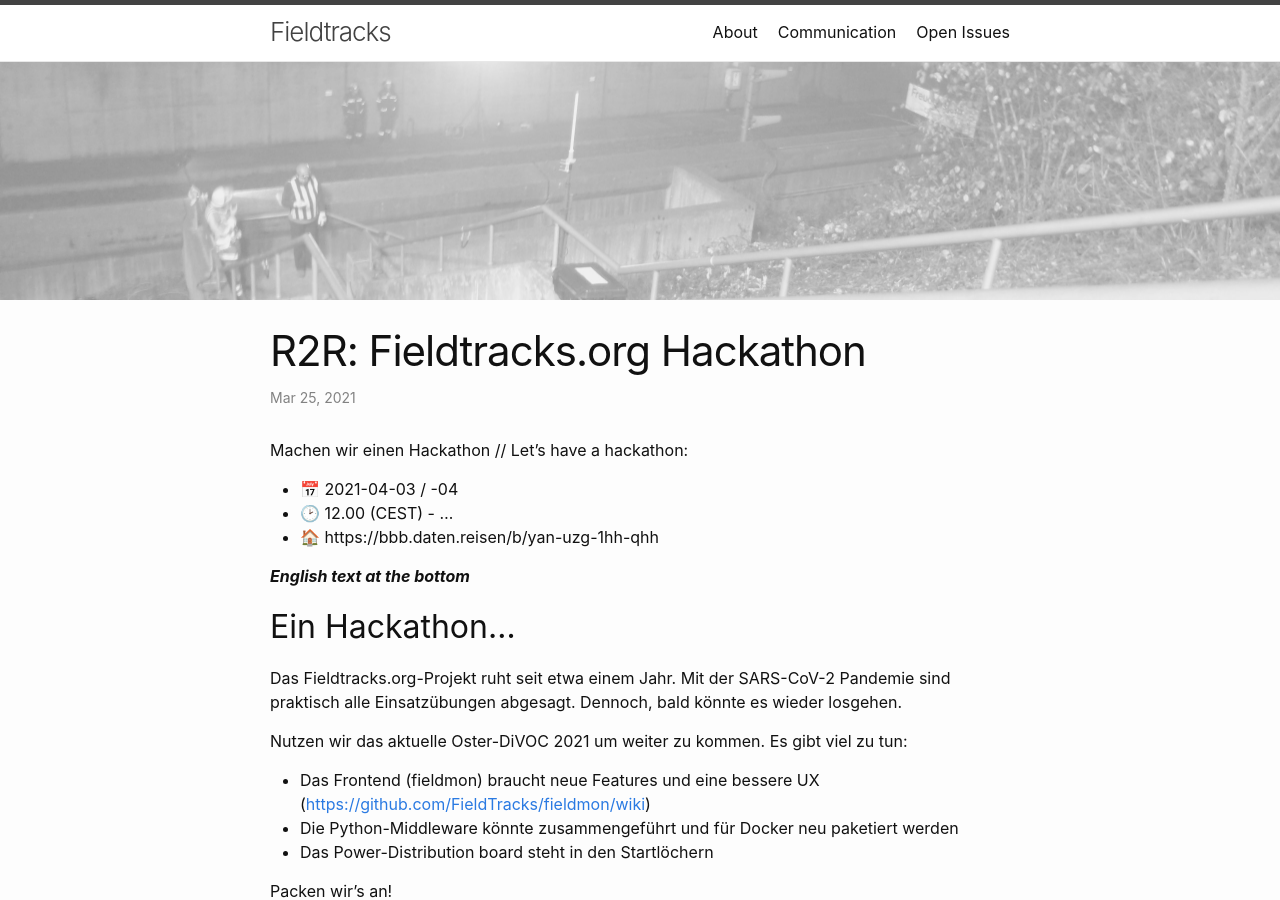
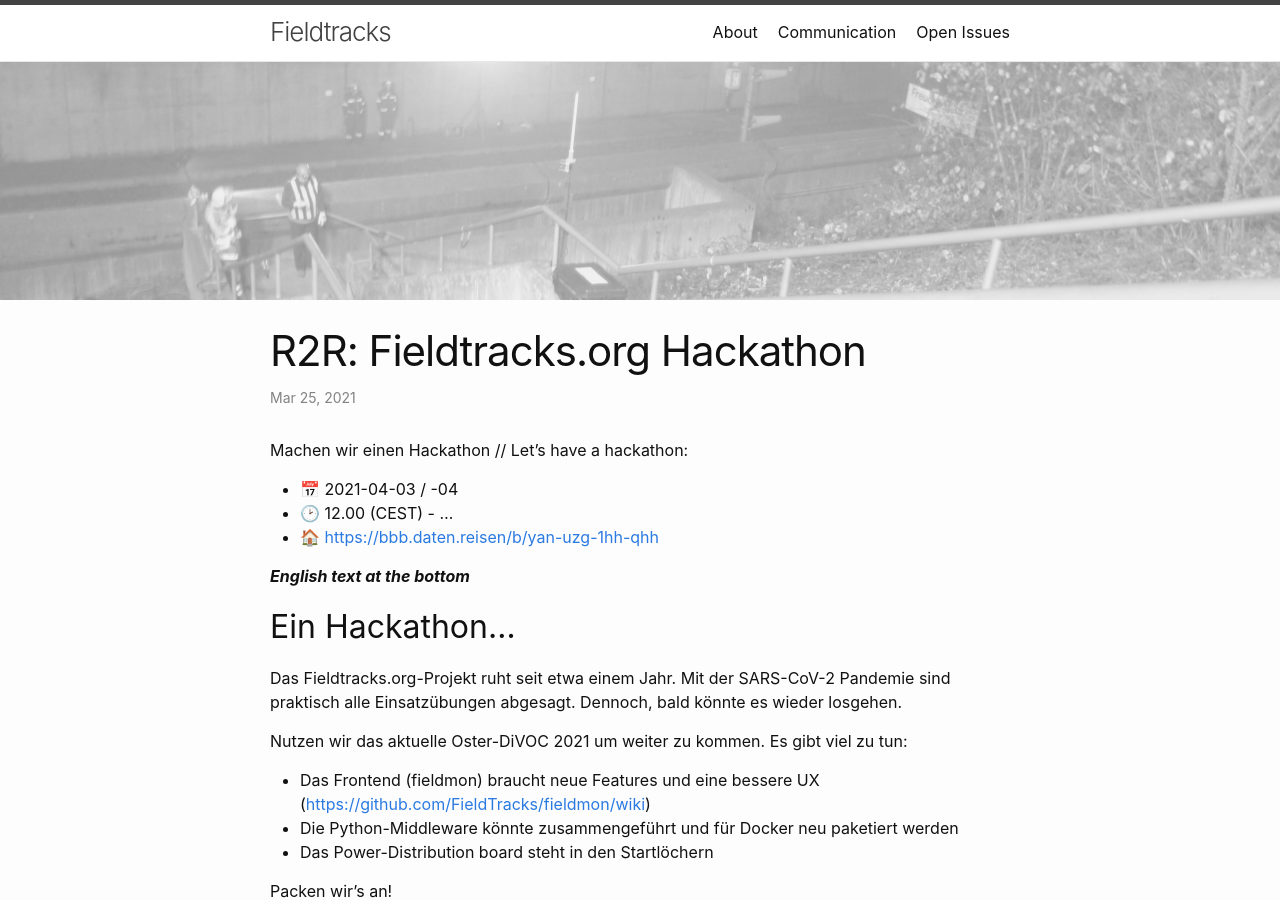
Before and after one commit to FieldTracks/website, a Jekyll site: the page built from _posts/2021-03-25-R2R-Hackathon.md, in a window 1280 px wide and 900 px high. Built offline with Jekyll 4.4.1, drawn with Linux system fonts in a browser that asks for light colours; part of the change alters nothing that is shown.

Commit message:
Fix last link

```diff
--- a/_posts/2021-03-25-R2R-Hackathon.md
+++ b/_posts/2021-03-25-R2R-Hackathon.md
@@ -8,7 +8,7 @@ categories: misc
 Machen wir einen Hackathon // Let's have a hackathon:
 * 📅 2021-04-03 / -04
 * 🕑 12.00 (CEST) - ...
-* 🏠 https://bbb.daten.reisen/b/yan-uzg-1hh-qhh
+* 🏠 [https://bbb.daten.reisen/b/yan-uzg-1hh-qhh](https://bbb.daten.reisen/b/yan-uzg-1hh-qhh)
 
 <!--break-->
 
```
